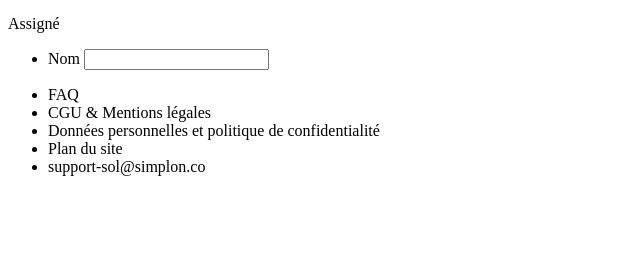
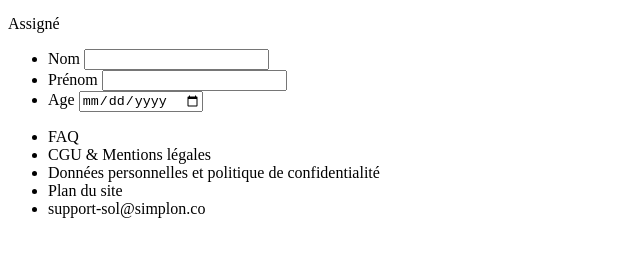
Before and after one commit to itzcxms/Brief_collaboration, a plain HTML site: page index.html in a window 1280 px wide. Shown: the part 377-634 px from the top of the page, without its empty margins (0-640 px from the left). Drawn offline with Linux system fonts and the light colour scheme.

Commit message:
formulaire 2eme compte

```diff
--- a/index.html
+++ b/index.html
@@ -17,6 +17,14 @@
         <label for="nom">Nom</label>
         <input type="text" id="nom" name="nom">
       </li>
+      <li>
+        <label for="nom">Prénom</label>
+        <input type="text" id="prenom" name="prenom">
+      </li>
+      <li>
+        <label for="date">Age</label>
+        <input type="date" id="date" name="date">
+      </li>
     </ul>
   </form>
 
```
